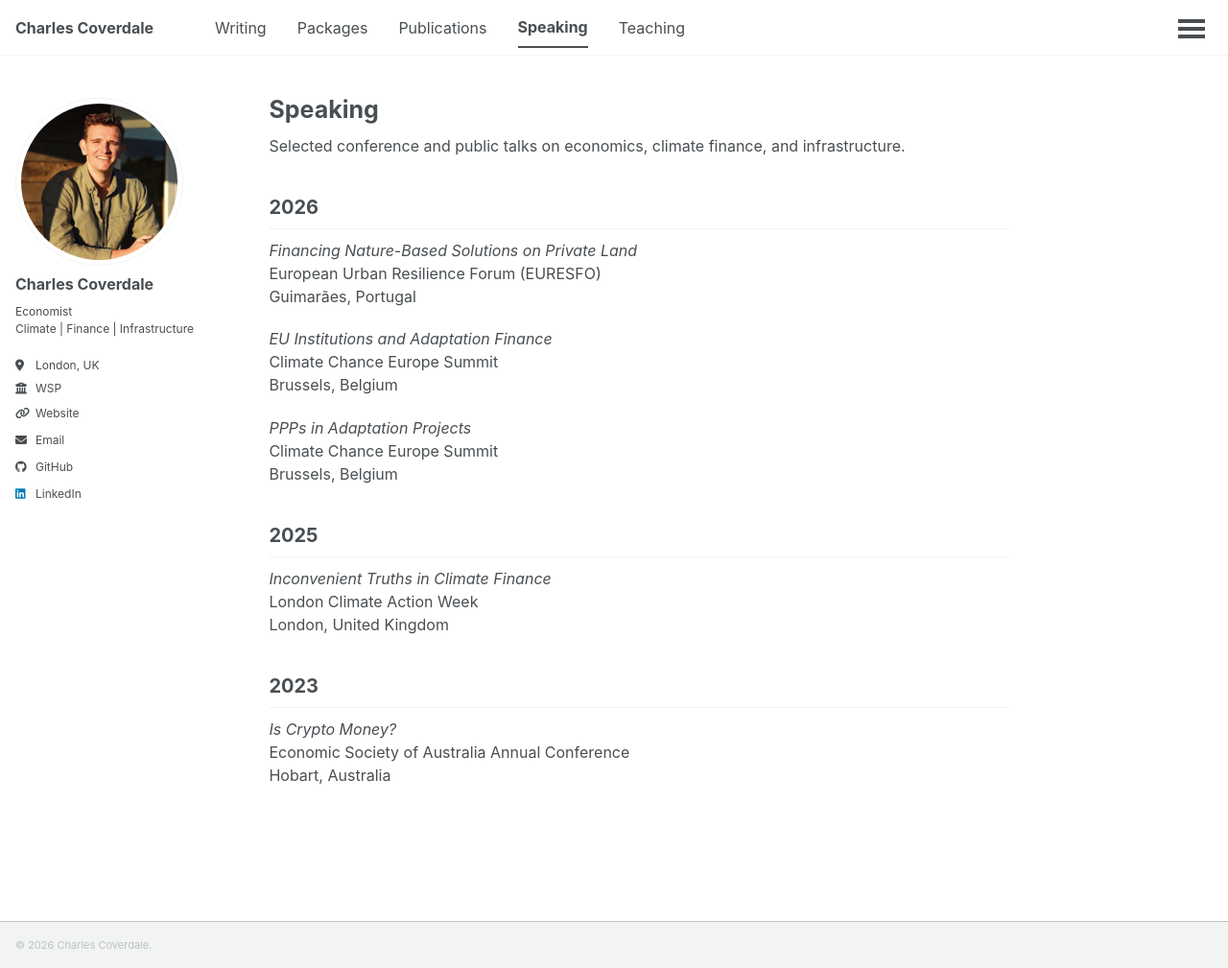
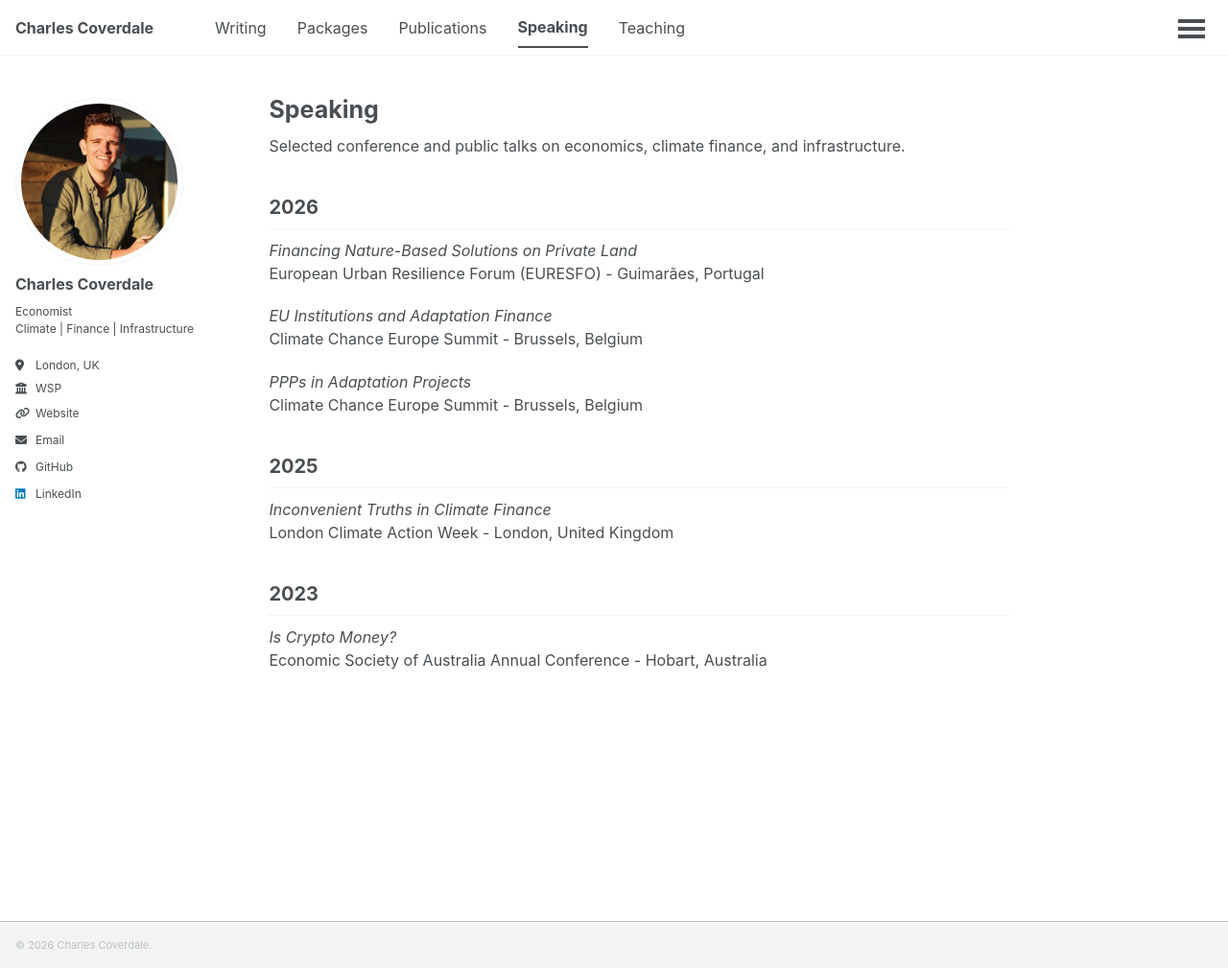
Before and after one commit to charlescoverdale/charlescoverdale.github.io, a Jekyll site: the page built from _pages/speaking.md, in a window 1280 px wide and 1009 px high. Shown: the whole window at 96% size. Built offline with Jekyll 4.4.1, drawn with Linux system fonts in a browser that asks for light colours; a script that is not in the unit is left out.

Commit message:
Combine event name and location onto one line

```diff
--- a/_pages/speaking.md
+++ b/_pages/speaking.md
@@ -10,25 +10,20 @@ Selected conference and public talks on economics, climate finance, and infrastr
 ## 2026
 
 *Financing Nature-Based Solutions on Private Land*<br>
-European Urban Resilience Forum (EURESFO)<br>
-Guimarães, Portugal
+European Urban Resilience Forum (EURESFO) - Guimarães, Portugal
 
 *EU Institutions and Adaptation Finance*<br>
-Climate Chance Europe Summit<br>
-Brussels, Belgium
+Climate Chance Europe Summit - Brussels, Belgium
 
 *PPPs in Adaptation Projects*<br>
-Climate Chance Europe Summit<br>
-Brussels, Belgium
+Climate Chance Europe Summit - Brussels, Belgium
 
 ## 2025
 
 *Inconvenient Truths in Climate Finance*<br>
-London Climate Action Week<br>
-London, United Kingdom
+London Climate Action Week - London, United Kingdom
 
 ## 2023
 
 *Is Crypto Money?*<br>
-Economic Society of Australia Annual Conference<br>
-Hobart, Australia
+Economic Society of Australia Annual Conference - Hobart, Australia
```
